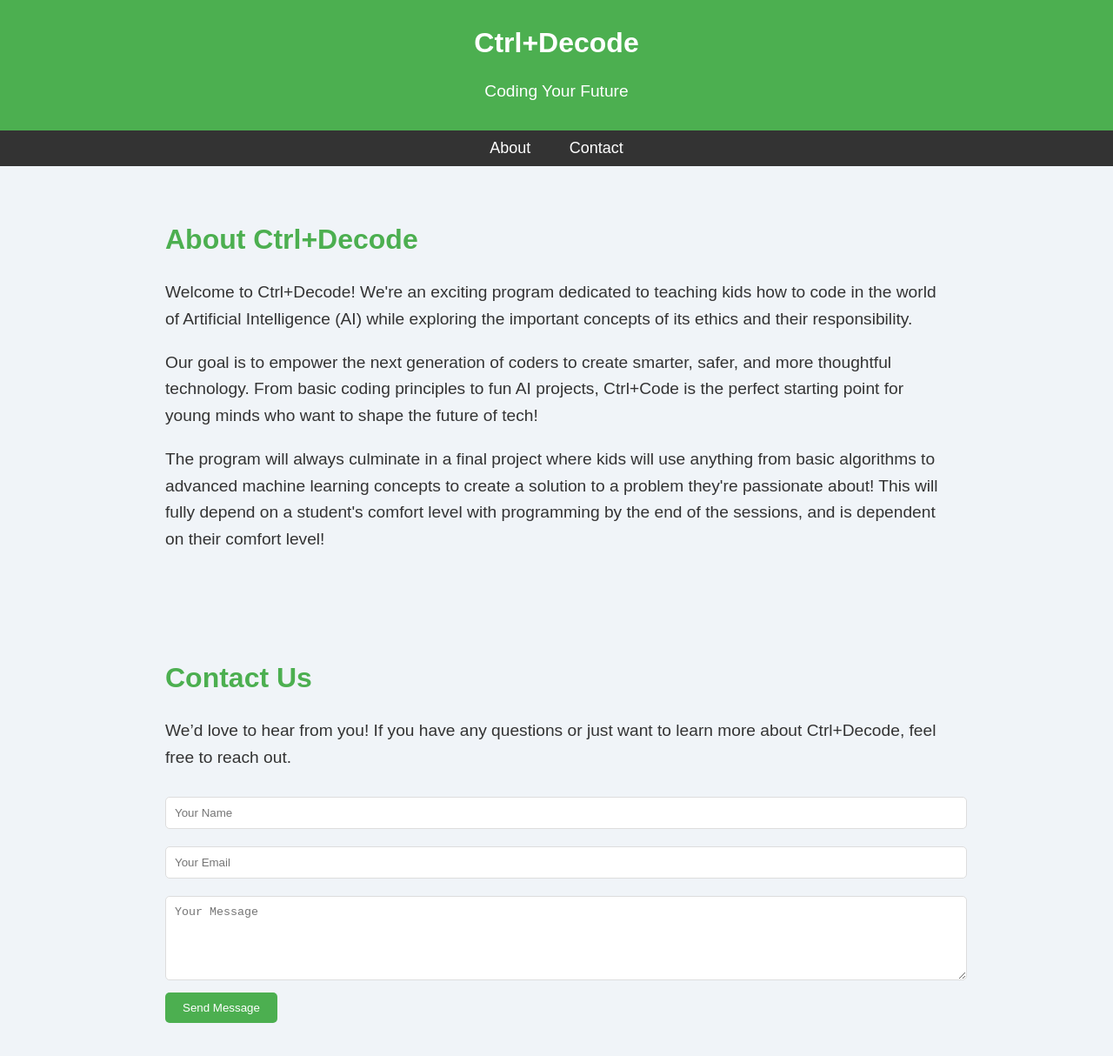
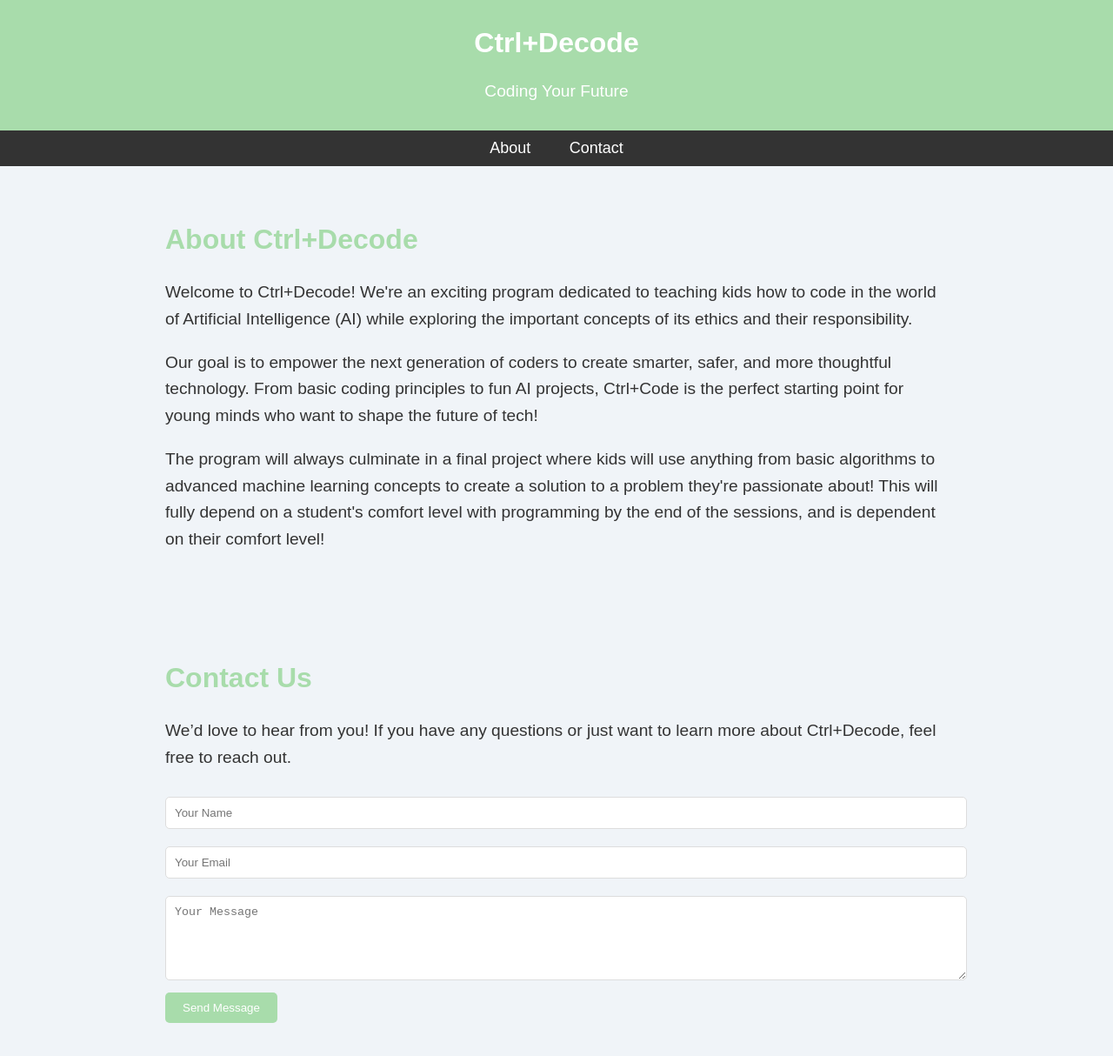
Before and after one commit to CTRL-Decode/CTRL-Decode, a plain HTML site: page index.html in a window 1280 px wide. Shown: the whole page at 87% size. Drawn offline with Linux system fonts and the light colour scheme.

Commit message:
Update index.html

```diff
--- a/index.html
+++ b/index.html
@@ -14,7 +14,7 @@
         }
 
         header {
-            background-color: #4CAF50;
+            background-color: #a8dcab;
             color: white;
             padding: 10px 0;
             text-align: center;
@@ -45,7 +45,7 @@
 
         h2 {
             font-size: 2em;
-            color: #4CAF50;
+            color: #a8dcab;
         }
 
         p {
@@ -73,7 +73,7 @@
         }
 
         .contact-form button {
-            background-color: #4CAF50;
+            background-color: #a8dcab;
             color: white;
             padding: 10px 20px;
             border: none;
```
